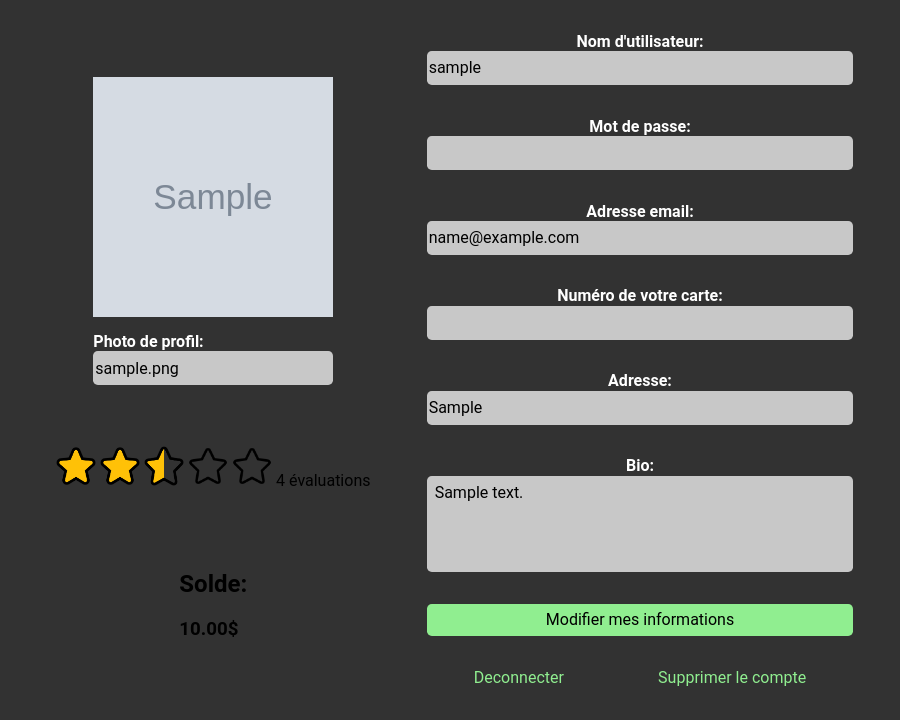
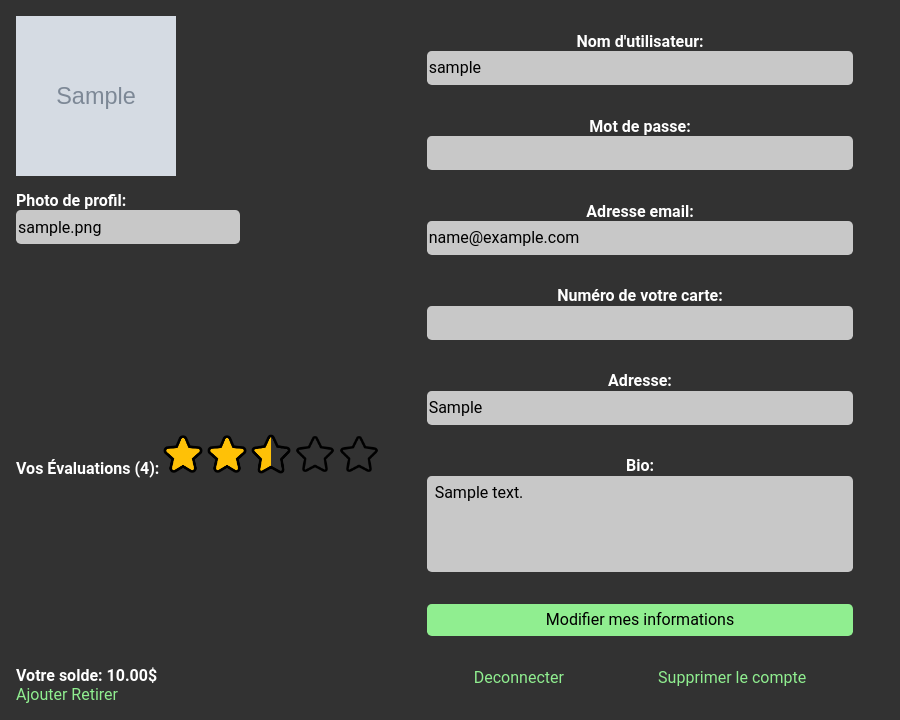
Before and after one commit to lfclem/TCH-099_Web, a PHP site: page /editUser.php in a window 1280 px wide. Shown: the part 80-800 px from the top of the page, without its empty margins (0-900 px from the left). Run offline with PHP 8.4, Linux system fonts and the light colour scheme; the visitor is signed in with stand-in values (Sample User, id 1); data comes from the database, SQL or seed files in the repository; both versions use the stored data as it was after the commit; tables that the repository leaves empty hold one stand-in row (values such as "Sample post"); grey boxes marked "Sample" are stand-in pictures.

Commit message:
BD, EditUser, Main

```diff
--- a/Notes.txt
+++ b/Notes.txt
@@ -1,5 +1,7 @@
 !Ajouter un signe de dollar apres le montant max/min rentrer par lutilisateur
 !Arreter que les pop-ups soient visibles quand on refresh/change de page
 !Faire que quand tu n'es pas connecter et essaye d'envoyer un message au vendeur , l'utilisateur est rediriger vers la page de connexion.
+!Ameliorer page quand tu crees articles et quand tu modifies article
+!Si nom article trop long rajouter ...
 
 *EditUser -> 1: Statut, Rating, Montant balance (ajouter, retirer)  3: Abonnements
--- a/editUser.php
+++ b/editUser.php
@@ -129,6 +129,7 @@ if ($_SERVER["REQUEST_METHOD"] == "POST") {
             </div>
 
             <div class="rating">
+                <label>Vos Évaluations (<?php echo $nbRatings; ?>):</label>
                 <?php for ($i = 0; $i < 5; $i++) : ?>
                     <?php if ($averageRating - $i >= 1) : ?>
                         <img src="/IMG/filled_star.png" alt="Star" />
@@ -138,12 +139,14 @@ if ($_SERVER["REQUEST_METHOD"] == "POST") {
                         <img src="/IMG/empty_star.png" alt="Star" />
                     <?php endif; ?>
                 <?php endfor; ?>
-                <?php echo $nbRatings; ?> évaluations
             </div>
 
             <div class="balance">
-                <h2>Solde:</h2>
-                <h3><?php echo $balance; ?>$</h3>
+                <label>Votre solde: <?php echo $balance; ?>$</label>
+                <div class="btn_balance">
+                    <a href="">Ajouter</a>
+                    <a href="">Retirer</a>
+                </div>
             </div>
         </div>
 
--- a/style.css
+++ b/style.css
@@ -55,6 +56,7 @@ input[type=number]::-webkit-outer-spin-button, input[type=number]::-webkit-inner
 
 ::-webkit-scrollbar {
   width: 0.5rem;
+  height: 0.5rem;
 }
 
 ::-webkit-scrollbar-thumb {
@@ -228,8 +234,9 @@ input[type=number]::-webkit-outer-spin-button, input[type=number]::-webkit-inner
   grid-column: 1;
   display: flex;
   flex-direction: column;
-  align-items: center;
-  justify-content: space-evenly;
+  align-items: flex-start;
+  padding-left: 1rem;
+  justify-content: space-between;
 }
 .editUserGrid .column1 .pfp {
   display: flex;
@@ -237,13 +244,16 @@ input[type=number]::-webkit-outer-spin-button, input[type=number]::-webkit-inner
 }
 .editUserGrid .column1 .pfp img {
   margin-top: 1rem;
-  width: 15rem;
-  height: 15rem;
+  width: 10rem;
+  height: 10rem;
   margin-bottom: 1rem;
 }
 .editUserGrid .column1 .rating img {
   height: 2.5rem;
   width: 2.5rem;
+}
+.editUserGrid .column1 .balance {
+  margin-bottom: 1rem;
 }
 .editUserGrid .column2 {
   grid-column: 2;
--- a/style.scss
+++ b/style.scss
@@ -62,6 +63,7 @@ input[type="number"] {
 
 ::-webkit-scrollbar {
   width: 0.5rem;
+  height: 0.5rem;
 }
 
 ::-webkit-scrollbar-thumb {
@@ -253,8 +259,9 @@ input[type="number"] {
     grid-column: 1;
     display: flex;
     flex-direction: column;
-    align-items: center;
-    justify-content: space-evenly;
+    align-items: flex-start;
+    padding-left: 1rem;
+    justify-content: space-between;
 
     .pfp {
       display: flex;
@@ -262,8 +269,8 @@ input[type="number"] {
 
       img {
         margin-top: 1rem;
-        width: 15rem;
-        height: 15rem;
+        width: 10rem;
+        height: 10rem;
         margin-bottom: 1rem;
       }
     }
@@ -276,6 +283,7 @@ input[type="number"] {
     }
 
     .balance {
+      margin-bottom: 1rem;
     }
   }
 
```
Also changed, not shown: other parts of style.css (+23 -16 lines), other parts of style.scss (+23 -16 lines), bd.sql (+4 -4 lines), 1 other file.
